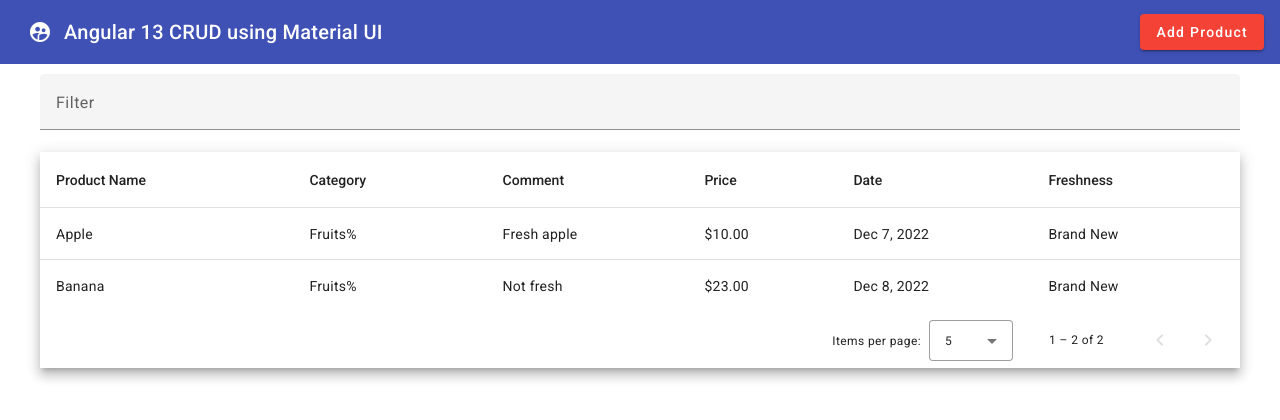
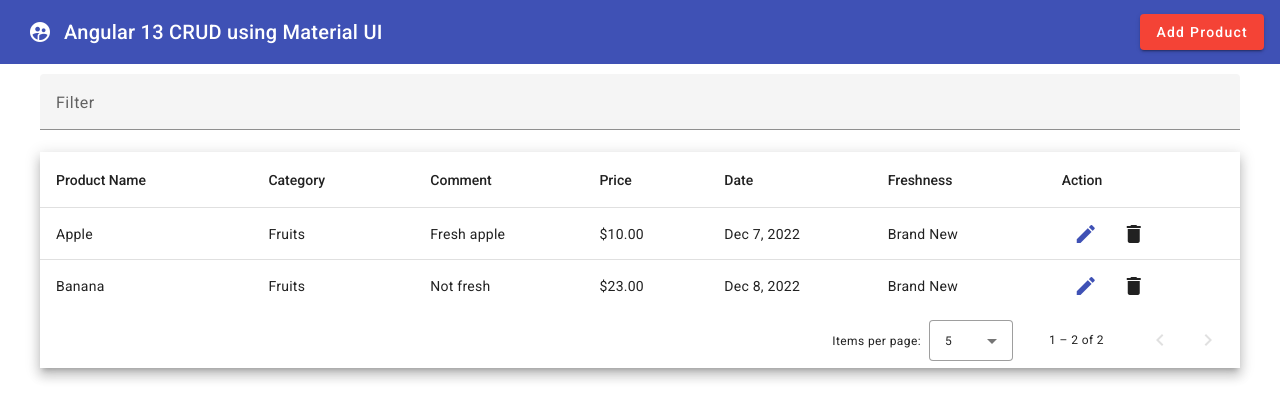
Before and after one commit to rohanthorat/Angular13-CRUD, an Angular app: page / in a window 1280 px wide. Shown: the top 420 px of the page. Built offline with nearby package versions, Linux system fonts and the light colour scheme; data requests are answered from the project's data file.

Commit message:
adding edit and delete button to ui

```diff
--- a/src/app/app.component.html
+++ b/src/app/app.component.html
@@ -28,7 +28,7 @@
         <!-- Category Column -->
         <ng-container matColumnDef="category">
           <th mat-header-cell *matHeaderCellDef mat-sort-header> Category </th>
-          <td mat-cell *matCellDef="let row"> {{row.category}}% </td>
+          <td mat-cell *matCellDef="let row"> {{row.category}} </td>
         </ng-container>
 
         <!-- Comment Column -->
@@ -40,19 +40,32 @@
         <!-- Price Column -->
         <ng-container matColumnDef="price">
           <th mat-header-cell *matHeaderCellDef mat-sort-header> Price </th>
-          <td mat-cell *matCellDef="let row"> {{row.price | currency }} </td>
+          <td mat-cell *matCellDef="let row"> {{row.price | currency}} </td>
         </ng-container>
 
         <!-- Date Column -->
         <ng-container matColumnDef="date">
           <th mat-header-cell *matHeaderCellDef mat-sort-header> Date </th>
-          <td mat-cell *matCellDef="let row"> {{row.date | date }} </td>
+          <td mat-cell *matCellDef="let row"> {{row.date | date}} </td>
         </ng-container>
 
-        <!-- Price Column -->
+        <!-- Freshness Column -->
         <ng-container matColumnDef="freshness">
           <th mat-header-cell *matHeaderCellDef mat-sort-header> Freshness </th>
           <td mat-cell *matCellDef="let row"> {{row.freshness}} </td>
+        </ng-container>
+
+        <!-- Action Column -->
+        <ng-container matColumnDef="action">
+          <th mat-header-cell *matHeaderCellDef mat-sort-header> Action </th>
+          <td mat-cell *matCellDef="let row">
+            <button mat-icon-button color="primary">
+              <mat-icon>edit</mat-icon>
+            </button>
+            <button mat-icon-button color="warm">
+              <mat-icon>delete</mat-icon>
+            </button>
+          </td>
         </ng-container>
 
         <tr mat-header-row *matHeaderRowDef="displayedColumns"></tr>
--- a/src/app/app.component.ts
+++ b/src/app/app.component.ts
@@ -16,7 +16,7 @@
 })
 export class AppComponent implements OnInit {
   title = 'Angular13Crud';
-  displayedColumns: string[] = ['productName', 'category', 'comment', 'price', 'date', 'freshness'];
+  displayedColumns: string[] = ['productName', 'category', 'comment', 'price', 'date', 'freshness', 'action'];
   dataSource!: MatTableDataSource<any>;
 
   @ViewChild(MatPaginator) paginator!: MatPaginator;
```
